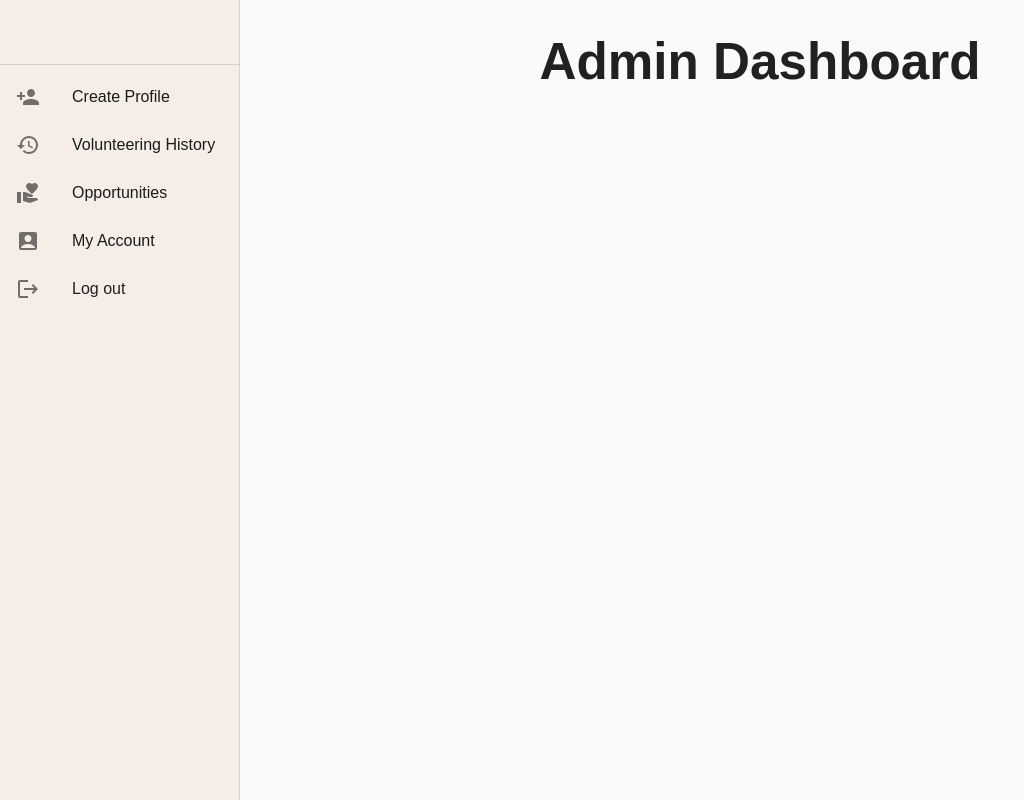
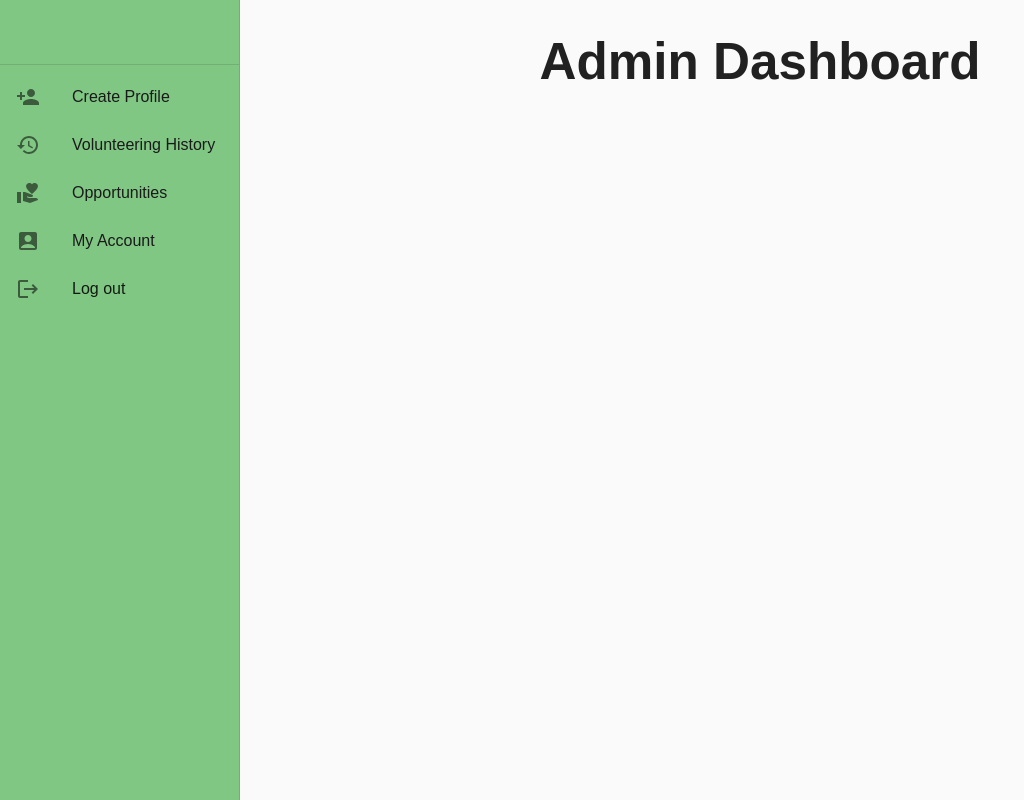
Before and after one commit to Devanshshah1309/hack4good-2024, a React (Vite) app in the folder client/: page /admin/dashboard in a window 1280 px wide. Shown: the whole page, without its empty margins (0-1024 px from the left). Built offline with nearby package versions, Linux system fonts and the light colour scheme; no server answers.

Commit message:
Update theme

```diff
--- a/client/src/components/Sidebar.tsx
+++ b/client/src/components/Sidebar.tsx
@@ -42,8 +42,7 @@ export default function Sidebar() {
             "& .MuiDrawer-paper": {
               width: drawerWidth,
               boxSizing: "border-box",
-              backgroundColor: "#F5EEE6",
-              // justifyContent: "center",
+              backgroundColor: "#81c784",
             },
           }}
           variant="permanent"
--- a/client/src/pages/CreateProfile.tsx
+++ b/client/src/pages/CreateProfile.tsx
@@ -77,7 +77,7 @@ function CreateProfile() {
             <Paper
               elevation={3}
               sx={{
-                backgroundColor: "#F5EEE6",
+                backgroundColor: "#F5F5F5",
                 paddingTop: "0.5rem",
                 paddingBottom: "0.5rem",
                 width: "80vw",
--- a/client/src/pages/Profile.tsx
+++ b/client/src/pages/Profile.tsx
@@ -25,7 +25,8 @@ import InputLabel from "@mui/material/InputLabel";
 import MenuItem from "@mui/material/MenuItem";
 import Select, { SelectChangeEvent } from "@mui/material/Select";
 import { ALL_PREFERENCES } from "../constants";
-import dayjs, { Dayjs } from "dayjs";
+import AccountBoxIcon from "@mui/icons-material/AccountBox";
+import dayjs from "dayjs";
 
 function Profile() {
   const navigate = useNavigate();
@@ -117,7 +118,7 @@ function Profile() {
             <Paper
               elevation={3}
               sx={{
-                backgroundColor: "#F5EEE6",
+                backgroundColor: "#F5F5F5",
                 paddingTop: "0.5rem",
                 paddingBottom: "0.5rem",
                 width: "80vw",
```
